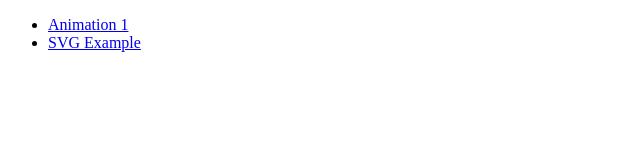
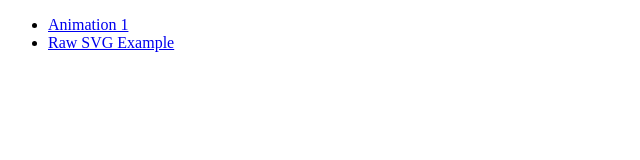
Before and after one commit to acastiglia/webanimator, a website: page index.html in a window 1280 px wide. Shown: the full height of the page, 0-640 px from the left. Drawn offline with Linux system fonts and the light colour scheme.

Commit message:
Renamed first SVG example.

```diff
--- a/index.html
+++ b/index.html
@@ -6,7 +6,7 @@
   <body >
     <ul>
       <li><a href="animations/animation1.html">Animation 1</a></li>
-      <li><a href="animations/svgexample.html">SVG Example</a></li>
+      <li><a href="animations/rawsvgexample.html">Raw SVG Example</a></li>
     </ul>
   </body>
 </html>
```
Also changed, not shown: animations/rawsvgexample.html (renamed from animations/svgexample.html, +1 -1 lines), animations/js/rawsvgexample.js (renamed from animations/js/svgexample.js).
